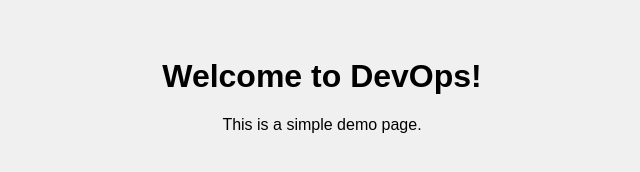
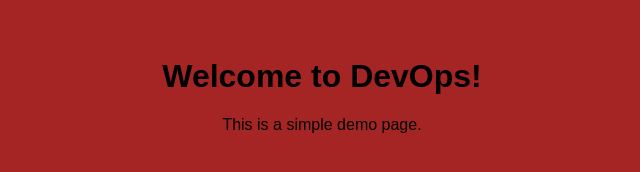
Before and after one commit to 12vvgyfhjf/First-Github-Project, a plain HTML site: page index.html in a window 1280 px wide. Shown: the whole page, without its empty margins (318-958 px from the left). Drawn offline with Linux system fonts and the light colour scheme.

Commit message:
my first html file

```diff
--- a/index.html
+++ b/index.html
@@ -8,7 +8,7 @@ initial-scale=1.0">
 <title>DevOps Demo</title>
 <style>
 body {
-background-color: #f0f0f0;
+background-color: #a52424;
 font-family: Arial, sans-serif;
 text-align: center;
 padding: 50px;
```
